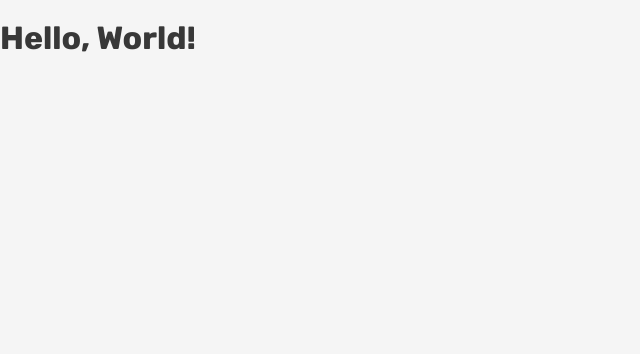
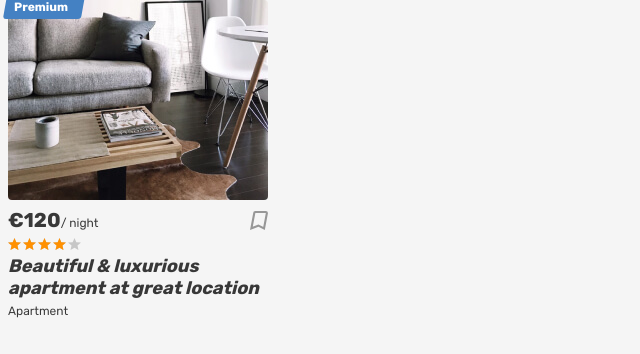
Before and after one commit to htmlacademy-univer-javascript-3/2571303-six-cities-5, a React (Vite) app: page / in a window 1280 px wide. Shown: the top 354 px of the page, without its empty margins (0-640 px from the left). Built offline with nearby package versions, Linux system fonts and the light colour scheme.

Commit message:
Задача 3: выполнил 1 и 2

```diff
--- /dev/null
+++ b/src/components/app/app.tsx
@@ -0,0 +1,9 @@
+import MainPage from '../../pages/main-page/MainPage.tsx';
+
+function App(): JSX.Element {
+  return (
+    <MainPage/>
+  );
+}
+
+export default App;
--- /dev/null
+++ b/src/components/place-card/place-card.tsx
@@ -0,0 +1,40 @@
+function PlaceCard() {
+  return (
+    <article className="cities__card place-card">
+      <div className="place-card__mark">
+        <span>Premium</span>
+      </div>
+      <div className="cities__image-wrapper place-card__image-wrapper">
+        <a href="#">
+          <img className="place-card__image" src="img/apartment-01.jpg" width="260" height="200" alt="Place image"/>
+        </a>
+      </div>
+      <div className="place-card__info">
+        <div className="place-card__price-wrapper">
+          <div className="place-card__price">
+            <b className="place-card__price-value">&euro;120</b>
+            <span className="place-card__price-text">&#47;&nbsp;night</span>
+          </div>
+          <button className="place-card__bookmark-button button" type="button">
+            <svg className="place-card__bookmark-icon" width="18" height="19">
+              <use xlinkHref="#icon-bookmark"></use>
+            </svg>
+            <span className="visually-hidden">To bookmarks</span>
+          </button>
+        </div>
+        <div className="place-card__rating rating">
+          <div className="place-card__stars rating__stars">
+            <span style={{ width: '80%' }}></span>
+            <span className="visually-hidden">Rating</span>
+          </div>
+        </div>
+        <h2 className="place-card__name">
+          <a href="#">Beautiful &amp; luxurious apartment at great location</a>
+        </h2>
+        <p className="place-card__type">Apartment</p>
+      </div>
+    </article>
+  );
+}
+
+export default PlaceCard;
--- a/src/index.tsx
+++ b/src/index.tsx
@@ -1,5 +1,6 @@
 import React from 'react';
 import ReactDOM from 'react-dom/client';
+import App from './components/app/app';
 
 const root = ReactDOM.createRoot(
   document.getElementById('root') as HTMLElement
@@ -7,6 +8,6 @@ const root = ReactDOM.createRoot(
 
 root.render(
   <React.StrictMode>
-    <h1>Hello, World!</h1>
+    <App/>
   </React.StrictMode>
 );
--- /dev/null
+++ b/src/pages/main-page/MainPage.tsx
@@ -0,0 +1,10 @@
+import PlaceCard from '../../components/place-card/place-card.tsx';
+
+function MainPage () {
+  return (
+    <PlaceCard/>
+  );
+
+}
+
+export default MainPage;
```
Also changed, not shown: 1 other file (tests, documents, lock files or other folders).
